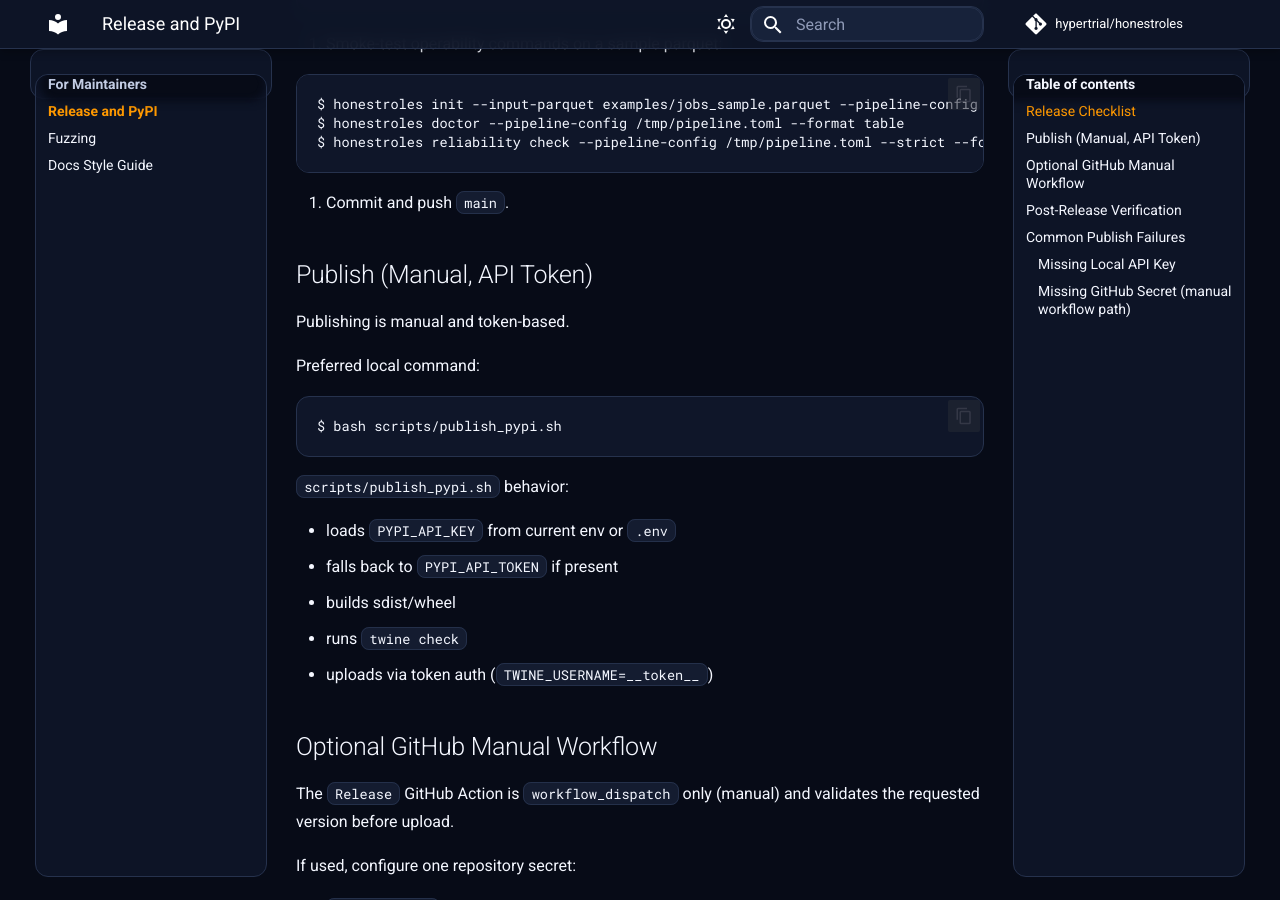
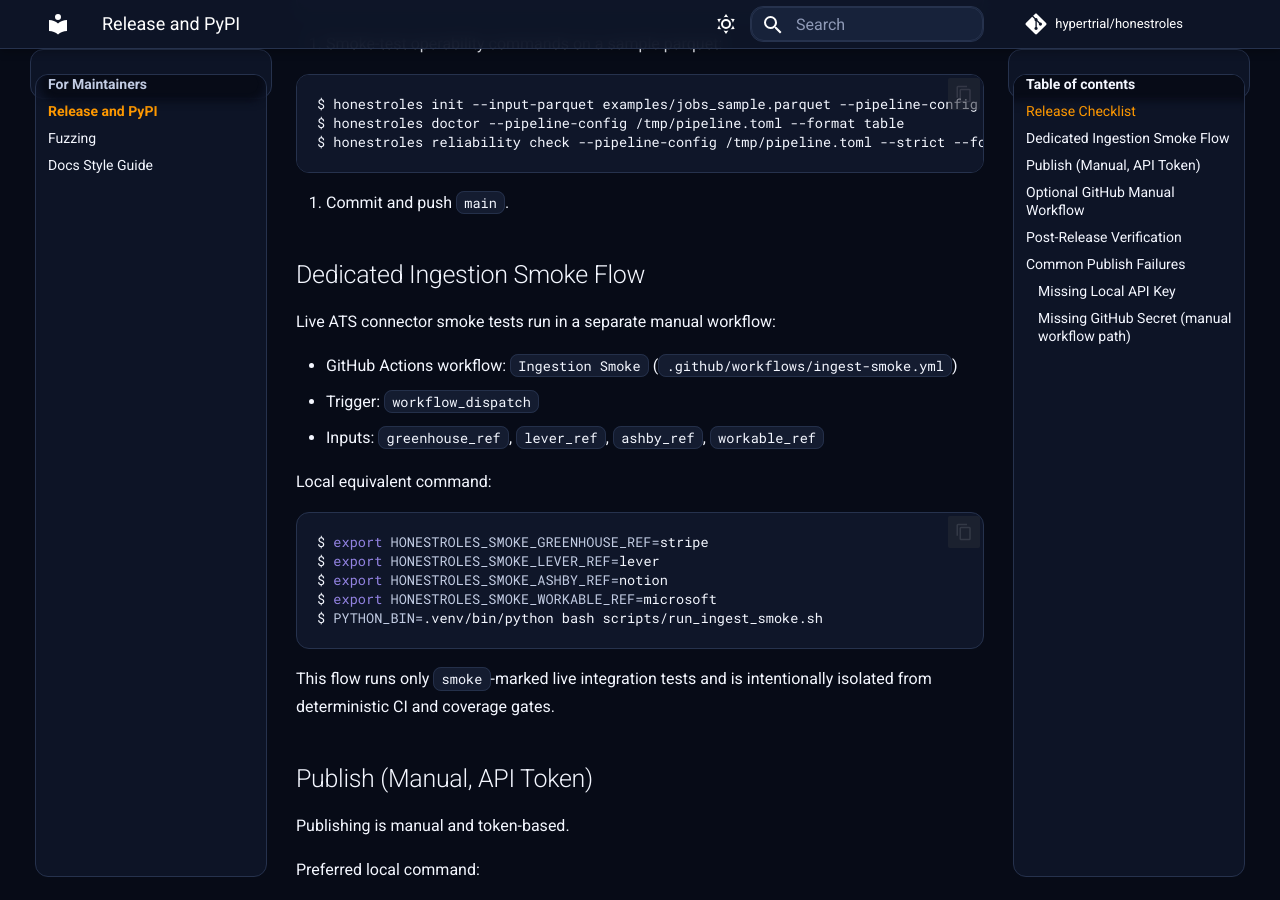
Before and after one commit to hypertrial/honestroles, an MkDocs documentation site: the page built from docs/for-maintainers/release-and-pypi.md, in a window 1280 px wide and 900 px high, scrolled down 624 px. Built offline with MkDocs 1.6.1 and Material for MkDocs 9.7.7, drawn with Linux system fonts in a browser that asks for light colours; comment, search, counter and statistics services are not loaded.

Commit message:
Add dedicated live ingestion smoke test flow

````diff
--- a/docs/for-maintainers/release-and-pypi.md
+++ b/docs/for-maintainers/release-and-pypi.md
@@ -27,6 +27,26 @@ $ honestroles reliability check --pipeline-config /tmp/pipeline.toml --strict --
 ```
 
 6. Commit and push `main`.
+
+## Dedicated Ingestion Smoke Flow
+
+Live ATS connector smoke tests run in a separate manual workflow:
+
+- GitHub Actions workflow: `Ingestion Smoke` (`.github/workflows/ingest-smoke.yml`)
+- Trigger: `workflow_dispatch`
+- Inputs: `greenhouse_ref`, `lever_ref`, `ashby_ref`, `workable_ref`
+
+Local equivalent command:
+
+```bash
+$ export HONESTROLES_SMOKE_GREENHOUSE_REF=stripe
+$ export HONESTROLES_SMOKE_LEVER_REF=lever
+$ export HONESTROLES_SMOKE_ASHBY_REF=notion
+$ export HONESTROLES_SMOKE_WORKABLE_REF=microsoft
+$ PYTHON_BIN=.venv/bin/python bash scripts/run_ingest_smoke.sh
+```
+
+This flow runs only `smoke`-marked live integration tests and is intentionally isolated from deterministic CI and coverage gates.
 
 ## Publish (Manual, API Token)
 
--- a/pyproject.toml
+++ b/pyproject.toml
@@ -76,9 +76,10 @@ path = "src/honestroles/__about__.py"
 [tool.pytest.ini_options]
 pythonpath = ["src"]
 testpaths = ["tests"]
-addopts = ["-m", "not fuzz"]
+addopts = ["-m", "not fuzz and not smoke"]
 markers = [
   "fuzz: property/fuzz tests for malformed and adversarial inputs",
+  "smoke: live/manual smoke tests for end-to-end external integrations",
 ]
 
 [tool.ruff]
````
Also changed, not shown: CHANGELOG.md (+1 -0 lines), README.md (+4 -0 lines), docs/guides/ingest-public-ats.md (+1 -0 lines), 4 other files.
